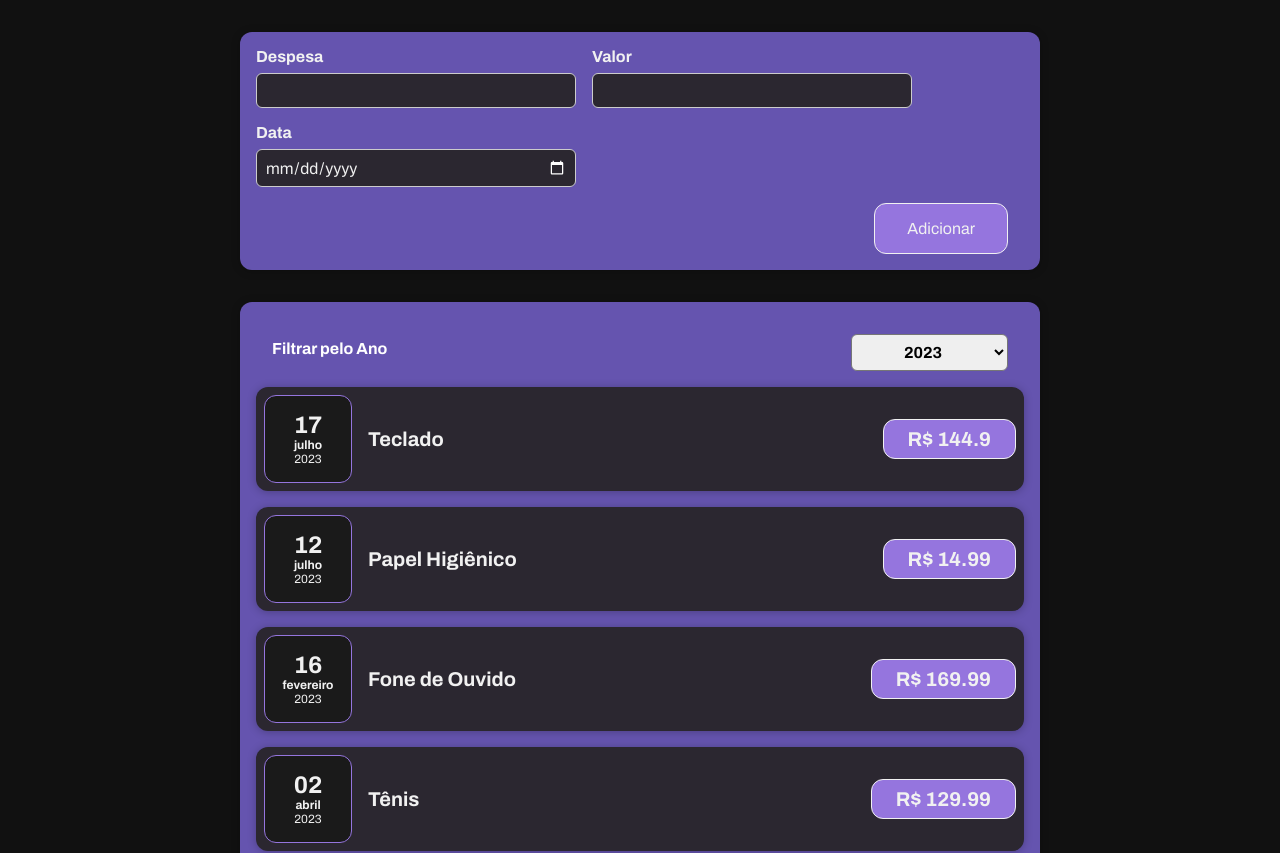
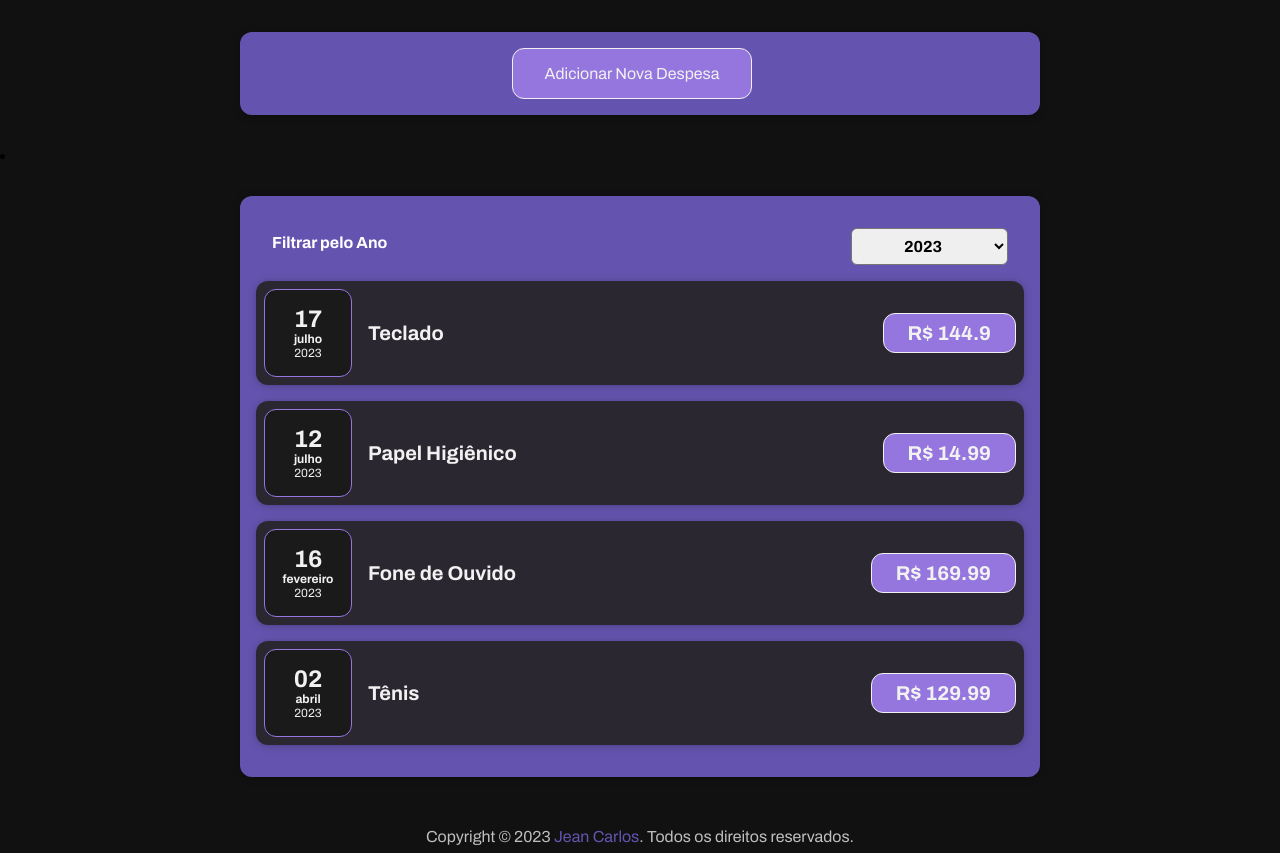
Before and after one commit to Je-Carlos/projeto-Organizar-Gastos, a React (Create React App) app: page / in a window 1280 px wide. Shown: the top 853 px of the page. Built offline with nearby package versions, Linux system fonts and the light colour scheme.

Commit message:
add componente para adicionar nova despesa

```diff
--- /dev/null
+++ b/src/components/Expenses/ExpenseList.css
@@ -0,0 +1,9 @@
+.expenses-list {
+  list-style: none;
+  padding: 0;
+}
+
+.expenses-list__fallback {
+  color: white;
+  text-align: center;
+}
--- /dev/null
+++ b/src/components/Expenses/ExpenseList.js
@@ -0,0 +1,24 @@
+import ExpenseItem from "./ExpenseItem";
+import "./ExpenseList.css";
+
+const ExpenseList = (props) => {
+  if (props.items.length === 0) {
+    return (
+      <h2 className="expenses-list__fallback">Nenhuma despesa encontrada.</h2>
+    );
+  }
+
+  return (
+    <ul className="expenses-list">
+      {props.items.map((expenses) => (
+        <ExpenseItem
+          key={expenses.id}
+          title={expenses.title}
+          amount={expenses.amount}
+          date={expenses.date}
+        />
+      ))}
+    </ul>
+  );
+};
+export default ExpenseList;
--- a/src/components/Expenses/Expenses.js
+++ b/src/components/Expenses/Expenses.js
@@ -1,8 +1,8 @@
 import React, { useState } from "react";
-import ExpenseItem from "./ExpenseItem";
 import "./Expenses.css";
 import Card from "../UI/Card";
 import ExpensesFilter from "./ExpenseFilter";
+import ExpenseList from "./ExpenseList";
 
 const Expenses = (props) => {
   const year = new Date().getFullYear().toString();
@@ -14,23 +14,17 @@ const Expenses = (props) => {
   const filteredExpenses = props.items.filter((expenses) => {
     return expenses.date.getFullYear().toString() === filteredYear;
   });
+
   return (
-    <div>
+    <li>
       <Card className="expenses">
         <ExpensesFilter
           onSelectedYear={filteredYear}
           onFilterYear={filterHandler}
         />
-        {filteredExpenses.map((expenses) => (
-          <ExpenseItem
-            key={expenses.id}
-            title={expenses.title}
-            amount={expenses.amount}
-            date={expenses.date}
-          />
-        ))}
+        <ExpenseList items={filteredExpenses} />
       </Card>
-    </div>
+    </li>
   );
 };
 export default Expenses;
--- a/src/components/NewExpense/ExpenseForm.js
+++ b/src/components/NewExpense/ExpenseForm.js
@@ -65,6 +65,9 @@ const ExpenseForm = (props) => {
         </div>
       </div>
       <div className="new-expense__actions">
+        <button type="button" onClick={props.onCancelEditing}>
+          Cancelar
+        </button>
         <button type="submit">Adicionar</button>
       </div>
     </form>
--- a/src/components/NewExpense/NewExpense.js
+++ b/src/components/NewExpense/NewExpense.js
@@ -1,17 +1,36 @@
+import { useState } from "react";
 import "./NewExpense.css";
 import ExpenseForm from "./ExpenseForm";
 
 const NewExpense = (props) => {
+  const [isEditing, setIsEditing] = useState(false);
+
   const saveExpenseDataHandler = (enteredExpenseData) => {
     const expenseData = {
       ...enteredExpenseData,
       id: Math.random().toString(),
     };
     props.onAddExpense(expenseData);
+    setIsEditing(false);
+  };
+
+  const editingHandler = () => {
+    setIsEditing(true);
+  };
+  const cancelEditingHandler = () => {
+    setIsEditing(false);
   };
   return (
     <div className="new-expense">
-      <ExpenseForm onSaveExpenseData={saveExpenseDataHandler} />
+      {!isEditing && (
+        <button onClick={editingHandler}>Adicionar Nova Despesa</button>
+      )}
+      {isEditing && (
+        <ExpenseForm
+          onSaveExpenseData={saveExpenseDataHandler}
+          onCancelEditing={cancelEditingHandler}
+        />
+      )}
     </div>
   );
 };
```
